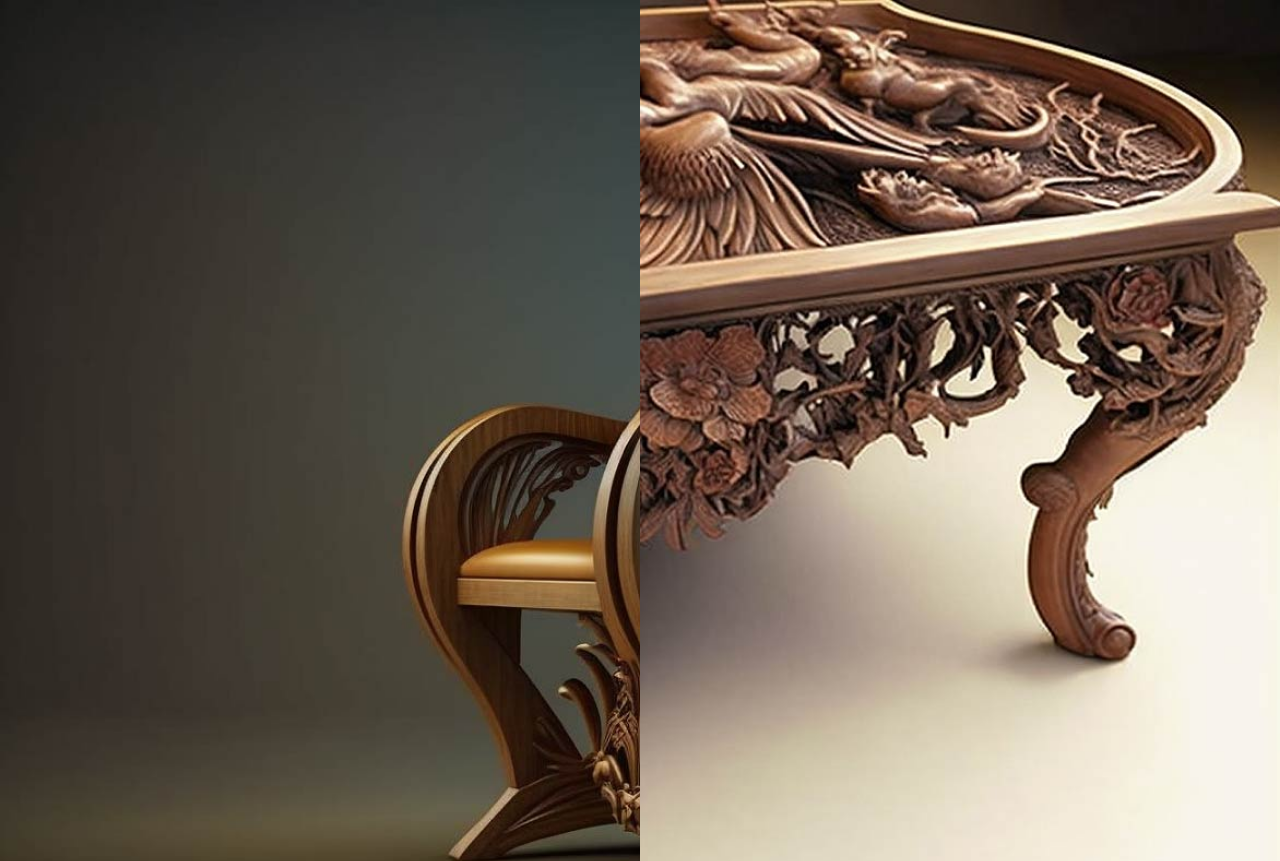
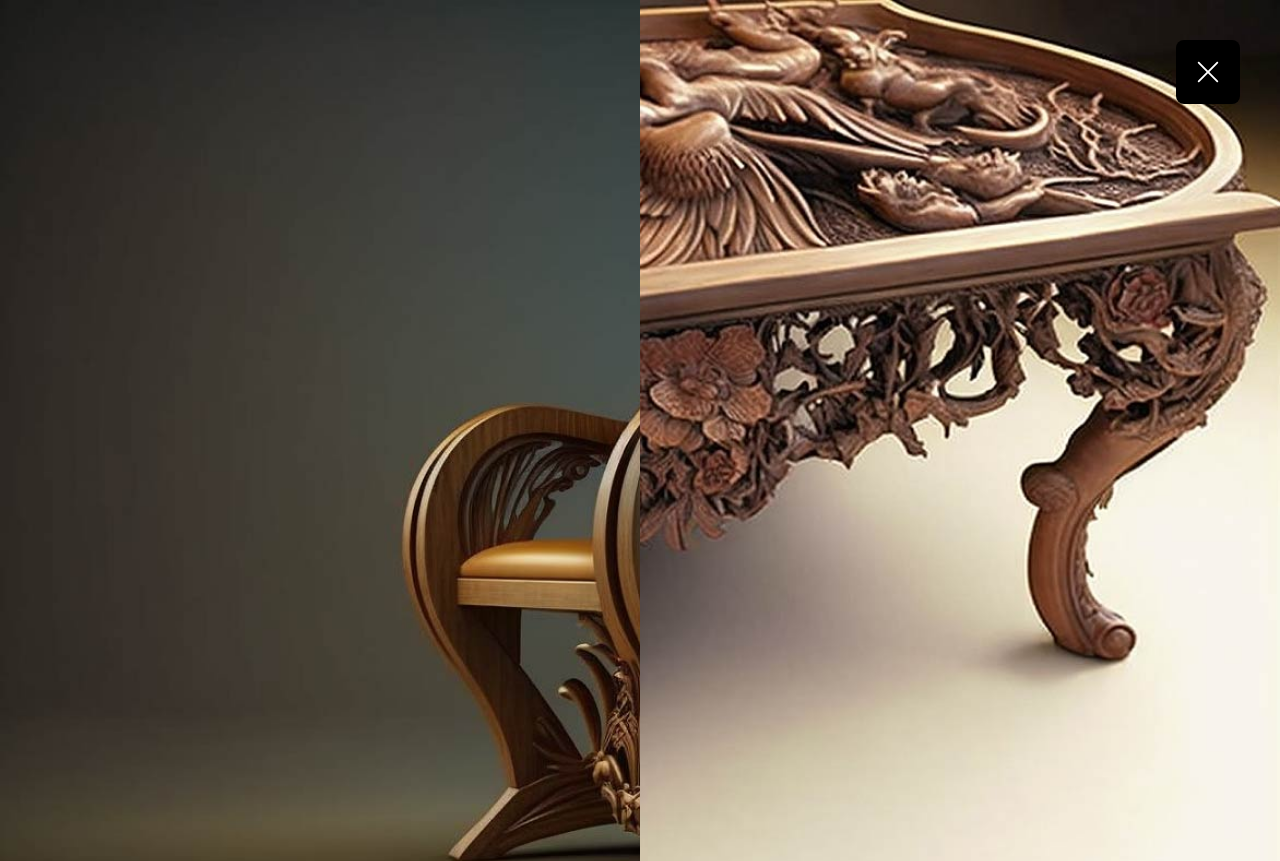
Before and after one commit to ayeshaakter02/Wood-working, a React (Vite) app: page /furniture in a window 1280 px wide. Shown: the top 861 px of the page. Built offline with nearby package versions, Linux system fonts and the light colour scheme.

Commit message:
add button

```diff
--- a/src/pages/Furniture.jsx
+++ b/src/pages/Furniture.jsx
@@ -1,56 +1,203 @@
+// import React from "react";
+
+// const Furniture = () => {
+//   return (
+//     <div className="text-white">
+//       {/* First Row */}
+//       <div className="flex">
+//         {/* Left */}
+//         <div className="relative w-1/2 h-220 overflow-hidden group">
+//           <img
+//             className="w-full h-full object-cover object-left transition-transform duration-500 ease-in-out group-hover:scale-110"
+//             src="images/furniture1.webp"
+//             alt="Furniture Left Half"
+//           />
+
+//           {/* 🔥 Bottom Shadow */}
+//           <div className="absolute bottom-0 left-0 right-0 h-1/2 bg-gradient-to-t from-black/70 to-transparent opacity-0 group-hover:opacity-100 transition duration-500"></div>
+
+//           {/* Text */}
+//           <div className="absolute inset-0 flex flex-col items-center justify-end mb-12 opacity-0 group-hover:opacity-100 transition duration-500">
+//             <h1 className="font-forum text-[70px] font-normal text-[#fffdee]">
+//               Throne
+//             </h1>
+//             <p className="font-inter text-[15px] uppercase tracking-[6px] text-[#ffa86a]">
+//               request a price
+//             </p>
+//           </div>
+//         </div>
+
+//         {/* Right */}
+//         <div className="relative w-1/2 h-220 overflow-hidden group">
+//           <img
+//             className="w-full h-full object-cover object-right transition-transform duration-500 ease-in-out group-hover:scale-110"
+//             src="images/furniture2.jpg"
+//             alt="Furniture Right Half"
+//           />
+
+//           {/* 🔥 Bottom Shadow */}
+//           <div className="absolute bottom-0 left-0 right-0 h-1/2 bg-gradient-to-t from-black/70 to-transparent opacity-0 group-hover:opacity-100 transition duration-500"></div>
+
+//           {/* Text */}
+//           <div className="absolute inset-0 flex flex-col items-center justify-end mb-12 opacity-0 group-hover:opacity-100 transition duration-500">
+//             <h1 className="font-forum text-[70px] font-normal text-[#fffdee]">
+//               Coffee Table
+//             </h1>
+//             <p className="font-inter text-[15px] uppercase tracking-[6px] text-[#ffa86a]">
+//               request a price
+//             </p>
+//           </div>
+//         </div>
+//       </div>
+
+//       {/* Second Row */}
+//       <div className="flex">
+//         <div className="relative w-1/3 h-220 overflow-hidden group">
+//           <img
+//             className="w-full h-full object-cover object-left transition-transform duration-500 ease-in-out group-hover:scale-110"
+//             src="images/furniture3.jpg"
+//             alt="Chair"
+//           />
+
+//           {/* 🔥 Bottom Shadow */}
+//           <div className="absolute bottom-0 left-0 right-0 h-1/2 bg-gradient-to-t from-black/70 to-transparent opacity-0 group-hover:opacity-100 transition duration-500"></div>
+
+//           {/* Text */}
+//           <div className="absolute inset-0 flex flex-col items-center justify-end mb-12 opacity-0 group-hover:opacity-100 transition duration-500">
+//             <h1 className="font-forum text-[70px] font-normal text-[#fffdee]">
+//               Chair
+//             </h1>
+//             <p className="font-inter text-[15px] uppercase tracking-[6px] text-[#ffa86a]">
+//               request a price
+//             </p>
+//           </div>
+//         </div>
+
+//         <div className="relative w-2/3 h-220 overflow-hidden group">
+//           <img
+//             className="w-full h-full object-cover object-right transition-transform duration-500 ease-in-out group-hover:scale-110"
+//             src="images/furniture4.jpg"
+//             alt="Furniture Set"
+//           />
+
+//           {/* 🔥 Bottom Shadow */}
+//           <div className="absolute bottom-0 left-0 right-0 h-1/2 bg-gradient-to-t from-black/70 to-transparent opacity-0 group-hover:opacity-100 transition duration-500"></div>
+
+//           {/* Text */}
+//           <div className="absolute inset-0 flex flex-col items-center justify-end mb-12 opacity-0 group-hover:opacity-100 transition duration-500">
+//             <h1 className="font-forum text-[70px] font-normal text-[#fffdee]">
+//               Furniture Set
+//             </h1>
+//             <p className="font-inter text-[15px] uppercase tracking-[6px] text-[#ffa86a]">
+//               request a price
+//             </p>
+//           </div>
+//         </div>
+//       </div>
+
+//       {/* Third Row */}
+//       <div className="flex">
+//         <div className="relative w-2/3 h-220 overflow-hidden group">
+//           <img
+//             className="w-full h-full object-cover object-left transition-transform duration-500 ease-in-out group-hover:scale-110"
+//             src="images/furniture5.jpg"
+//             alt="Lux Sofa"
+//           />
+
+//           {/* 🔥 Bottom Shadow */}
+//           <div className="absolute bottom-0 left-0 right-0 h-1/2 bg-gradient-to-t from-black/70 to-transparent opacity-0 group-hover:opacity-100 transition duration-500"></div>
+
+//           {/* Text */}
+//           <div className="absolute inset-0 flex flex-col items-center justify-end mb-12 opacity-0 group-hover:opacity-100 transition duration-500">
+//             <h1 className="font-forum text-[70px] font-normal text-[#fffdee]">
+//               Lux Sofa
+//             </h1>
+//             <p className="font-inter text-[15px] uppercase tracking-[6px] text-[#ffa86a]">
+//               request a price
+//             </p>
+//           </div>
+//         </div>
+
+//         <div className="relative w-1/3 h-220 overflow-hidden group">
+//           <img
+//             className="w-full h-full object-cover object-right transition-transform duration-500 ease-in-out group-hover:scale-110"
+//             src="images/furniture6.jpg"
+//             alt="Cabinet"
+//           />
+
+//           {/* 🔥 Bottom Shadow */}
+//           <div className="absolute bottom-0 left-0 right-0 h-1/2 bg-gradient-to-t from-black/70 to-transparent opacity-0 group-hover:opacity-100 transition duration-500"></div>
+
+//           {/* Text */}
+//           <div className="absolute inset-0 flex flex-col items-center justify-end mb-12 opacity-0 group-hover:opacity-100 transition duration-500">
+//             <h1 className="font-forum text-[70px] font-normal text-[#fffdee]">
+//               Cabinet
+//             </h1>
+//             <p className="font-inter text-[15px] uppercase tracking-[6px] text-[#ffa86a]">
+//               request a price
+//             </p>
+//           </div>
+//         </div>
+//       </div>
+//     </div>
+//   );
+// };
+
+// export default Furniture;
+
+
+
+
 import React from "react";
+import { useNavigate } from "react-router";
+import { RxCross1 } from "react-icons/rx";
 
 const Furniture = () => {
+  const navigate = useNavigate();
+
   return (
-    <div className="text-white">
+    <div className="relative text-white">
+      <button
+        onClick={() => navigate("/work")}
+        className="fixed rounded-lg top-10 right-10 z-50 bg-black p-4.5  transition hover:bg-[#ffa86a]"
+      >
+        <RxCross1 className="w-7 h-7 text-white hover:text-black"/>
+      </button>
+
       {/* First Row */}
       <div className="flex">
-        {/* Left */}
         <div className="relative w-1/2 h-220 overflow-hidden group">
           <img
             className="w-full h-full object-cover object-left transition-transform duration-500 ease-in-out group-hover:scale-110"
             src="images/furniture1.webp"
             alt="Furniture Left Half"
           />
-
-          {/* 🔥 Bottom Shadow */}
+          {/* Shadow */}
           <div className="absolute bottom-0 left-0 right-0 h-1/2 bg-gradient-to-t from-black/70 to-transparent opacity-0 group-hover:opacity-100 transition duration-500"></div>
-
           {/* Text */}
           <div className="absolute inset-0 flex flex-col items-center justify-end mb-12 opacity-0 group-hover:opacity-100 transition duration-500">
-            <h1 className="font-forum text-[70px] font-normal text-[#fffdee]">
-              Throne
-            </h1>
-            <p className="font-inter text-[15px] uppercase tracking-[6px] text-[#ffa86a]">
-              request a price
-            </p>
+            <h1 className="font-forum text-[70px] font-normal text-[#fffdee]">Throne</h1>
+            <p className="font-inter text-[15px] uppercase tracking-[6px] text-[#ffa86a]">request a price</p>
           </div>
         </div>
 
-        {/* Right */}
         <div className="relative w-1/2 h-220 overflow-hidden group">
           <img
             className="w-full h-full object-cover object-right transition-transform duration-500 ease-in-out group-hover:scale-110"
             src="images/furniture2.jpg"
             alt="Furniture Right Half"
           />
-
-          {/* 🔥 Bottom Shadow */}
+          {/* Shadow */}
           <div className="absolute bottom-0 left-0 right-0 h-1/2 bg-gradient-to-t from-black/70 to-transparent opacity-0 group-hover:opacity-100 transition duration-500"></div>
-
           {/* Text */}
           <div className="absolute inset-0 flex flex-col items-center justify-end mb-12 opacity-0 group-hover:opacity-100 transition duration-500">
-            <h1 className="font-forum text-[70px] font-normal text-[#fffdee]">
-              Coffee Table
-            </h1>
-            <p className="font-inter text-[15px] uppercase tracking-[6px] text-[#ffa86a]">
-              request a price
-            </p>
+            <h1 className="font-forum text-[70px] font-normal text-[#fffdee]">Coffee Table</h1>
+            <p className="font-inter text-[15px] uppercase tracking-[6px] text-[#ffa86a]">request a price</p>
           </div>
         </div>
       </div>
 
-      {/* Second Row */}
+            {/* Second Row */}
       <div className="flex">
         <div className="relative w-1/3 h-220 overflow-hidden group">
           <img
```
Also changed, not shown: src/App.jsx (+6 -1 lines).
